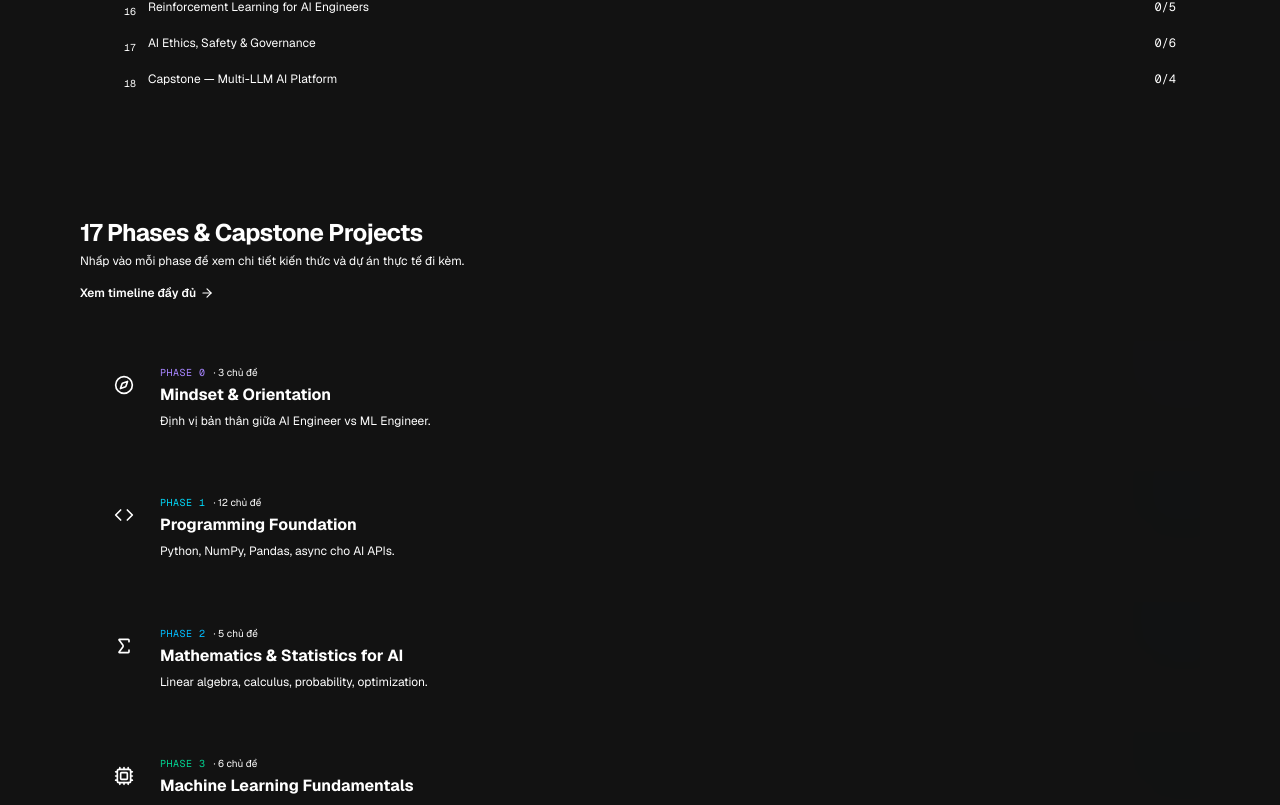
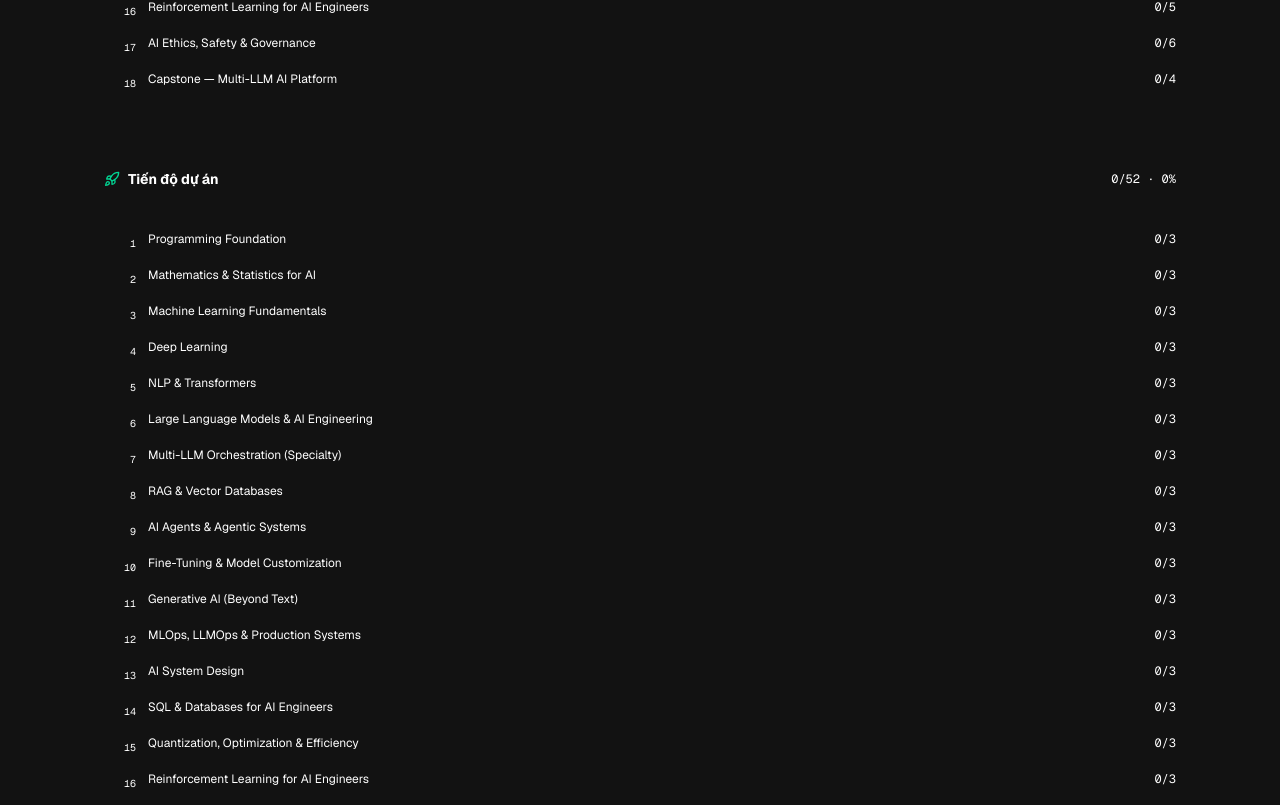
Before and after one commit to twilightt1/ai-roadmap-path, a Next.js app: page / in a window 1280 px wide. Shown: the part 1992-2797 px from the top of the page. Built offline with nearby package versions, Linux system fonts and the light colour scheme.

Commit message:
feat: add Projects section to dashboard

```diff
--- a/components/shared/progress-overview.tsx
+++ b/components/shared/progress-overview.tsx
@@ -4,6 +4,7 @@ import { motion } from "motion/react";
 import { Trophy, BookOpen, Target, Flame, TrendingUp } from "lucide-react";
 import { useProgress } from "@/lib/progress";
 import { ProgressRing } from "./progress-ring";
+import { ProjectProgressSection } from "@/components/roadmap/project-progress-section";
 
 /**
  * Dashboard-style overview of the learner's progress.
@@ -132,6 +133,9 @@ export function ProgressOverview() {
           ))}
         </div>
       </div>
+
+      {/* Projects section */}
+      <ProjectProgressSection />
     </div>
   );
 }
```
